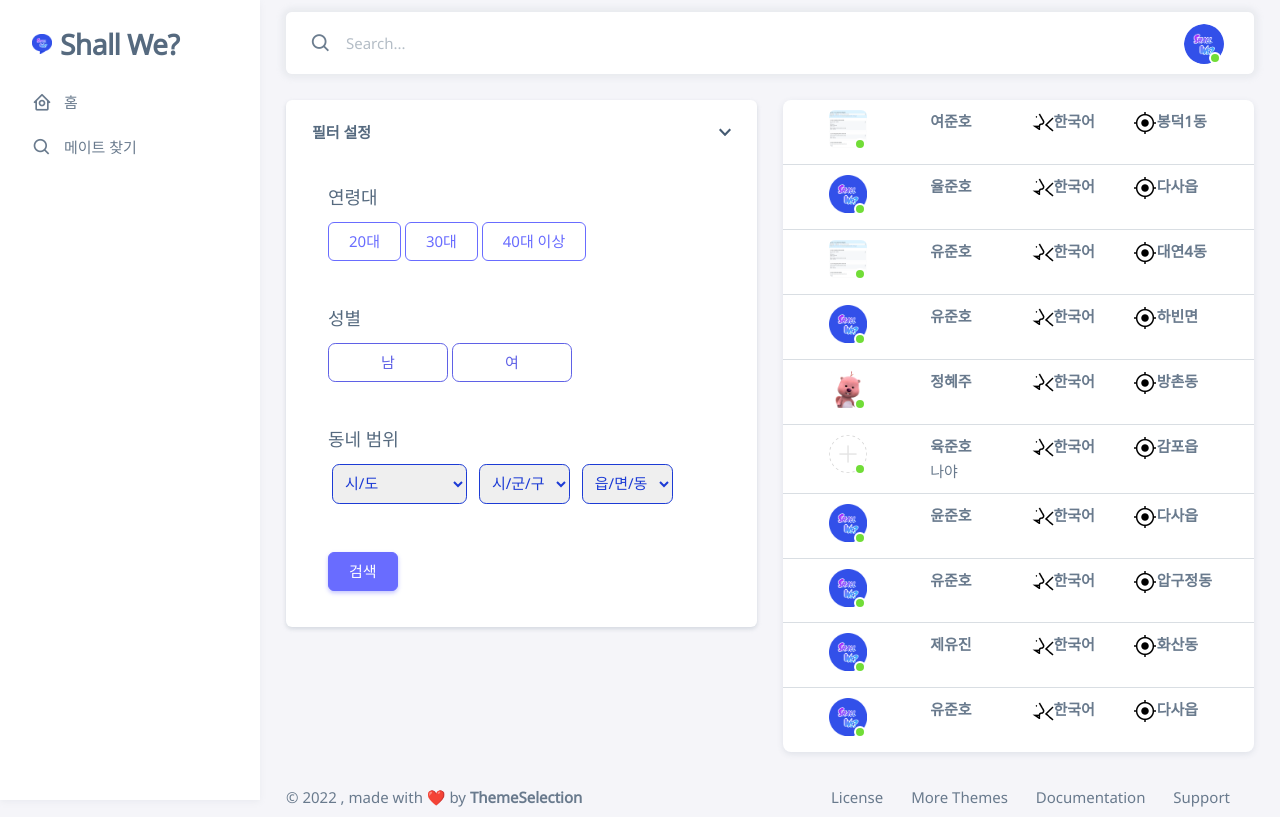
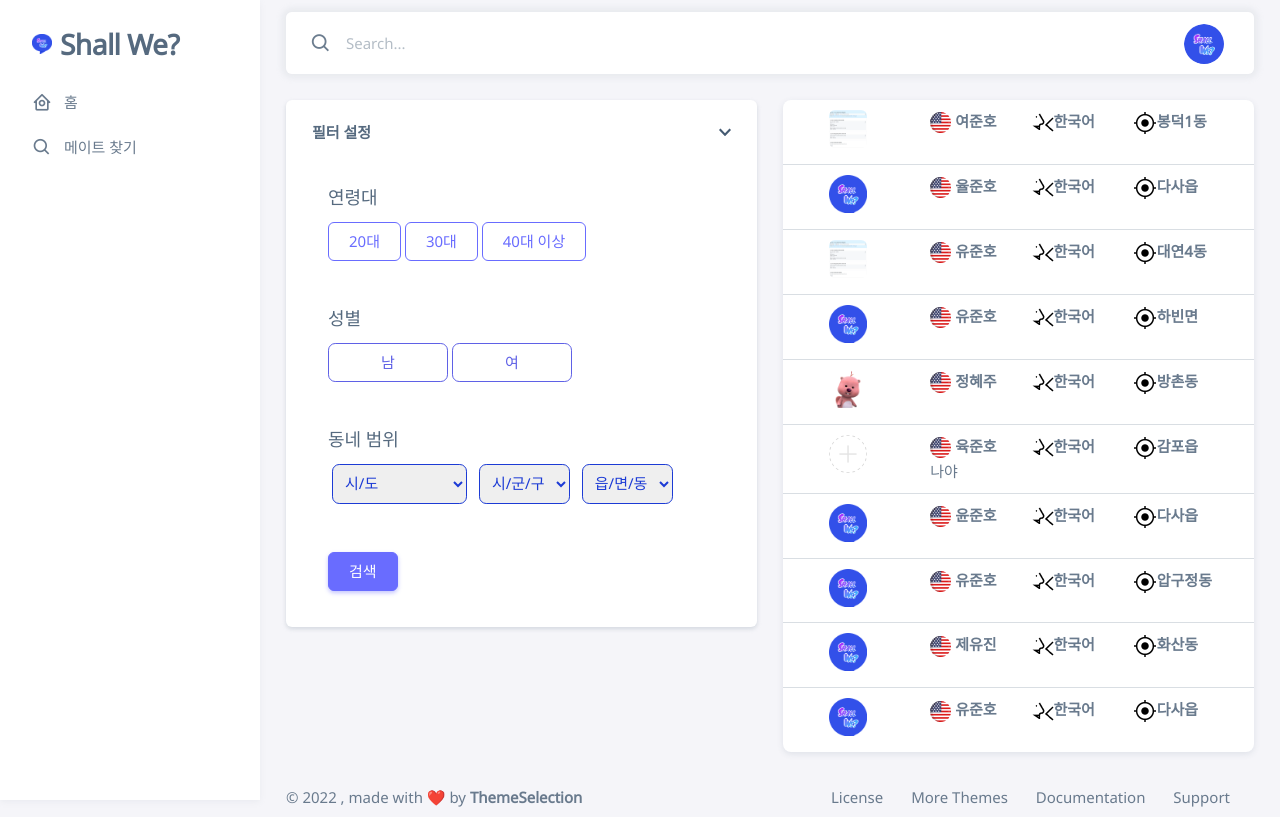
Before and after one commit to yoo0221/ShallWe, a Django app: page /search/ in a window 1280 px wide. Run offline with Django 4.2, Linux system fonts and the light colour scheme; a user stored in the database is signed in; data comes from the database, SQL or seed files in the repository; both versions use the stored data as it was after the commit; some libraries are stand-ins or nearby versions.

Commit message:
search.html 여기까지,,

```diff
--- a/MainApp/templates/base.html
+++ b/MainApp/templates/base.html
@@ -502,7 +502,7 @@
                     href="javascript:void(0);"
                     data-bs-toggle="dropdown"
                   >
-                    <div class="avatar avatar-online">
+                    <div class="avatar">
                       <img
                         src="{{ user.userprofile.get_photo_home_url }}"
                         alt
@@ -515,7 +515,7 @@
                       <a class="dropdown-item" href="#">
                         <div class="d-flex">
                           <div class="flex-shrink-0 me-3">
-                            <div class="avatar avatar-online">
+                            <div class="avatar">
                               <img
                                 src="{{ user.userprofile.get_photo_home_url }}"
                                 alt
--- a/MainApp/templates/index.html
+++ b/MainApp/templates/index.html
@@ -68,7 +68,7 @@
                   <div class="container">
                     <div class="row">
                       <div class="col-sm-3">
-                        <label for="photo_img" class="avatar avatar-online" tabindex="0">
+                        <label for="photo_img" class="avatar" tabindex="0">
                           <img
                             src="{{ user.userprofile.get_photo_url }}"
                             class="d-block rounded"
@@ -78,6 +78,7 @@
                       <div class="col-sm-9">
                         <div class="row">
                           <div class="col-4 col-sm-4">
+                            <img src="{% static 'assets/img/미국 1.png' %}" alt="">
                             <strong>{{user.name}}</strong>
                           </div>
                           <div class="col-4 col-sm-4">
@@ -102,7 +103,7 @@
                   <div class="container">
                     <div class="row">
                       <div class="col-sm-3">
-                        <label for="photo_img" class="avatar avatar-online" tabindex="0">
+                        <label for="photo_img" class="avatar" tabindex="0">
                           <img
                             src="{% static 'assets/img/ordinary_profile_photo.png' %}"
                             class="d-block rounded"
@@ -112,6 +113,7 @@
                       <div class="col-sm-9">
                         <div class="row">
                           <div class="col-4 col-sm-4">
+                            <img src="{% static 'assets/img/미국 1.png' %}" alt="">
                             <strong>{{user.name}}</strong>
                           </div>
                           <div class="col-4 col-sm-4">
--- a/MainApp/templates/search.html
+++ b/MainApp/templates/search.html
@@ -127,7 +127,7 @@
                   <div class="container">
                     <div class="row">
                       <div class="col-sm-3">
-                        <label for="photo_img" class="avatar avatar-online" tabindex="0">
+                        <label for="photo_img" class="avatar" tabindex="0">
                           <img
                             src="{{ user.userprofile.get_photo_url }}"
                             class="d-block rounded"
@@ -137,6 +137,7 @@
                       <div class="col-sm-9">
                         <div class="row">
                           <div class="col-4 col-sm-4">
+                            <img src="{% static 'assets/img/미국 1.png' %}" alt="">
                             <strong>{{user.name}}</strong>
                           </div>
                           <div class="col-4 col-sm-4">
@@ -161,7 +162,7 @@
                   <div class="container">
                     <div class="row">
                       <div class="col-sm-3">
-                        <label for="photo_img" class="avatar avatar-online" tabindex="0">
+                        <label for="photo_img" class="avatar" tabindex="0">
                           <img
                             src="{% static 'assets/img/ordinary_profile_photo.png' %}"
                             class="d-block rounded"
@@ -171,6 +172,7 @@
                       <div class="col-sm-9">
                         <div class="row">
                           <div class="col-4 col-sm-4">
+                            <img src="{% static 'assets/img/미국 1.png' %}" alt="">
                             <strong>{{user.name}}</strong>
                           </div>
                           <div class="col-4 col-sm-4">
--- a/MainApp/views.py
+++ b/MainApp/views.py
@@ -95,16 +95,31 @@ def setprofile(request):
                 final_form.save()
                 return redirect('setprofile')
 
-        photo = filled_form.cleaned_data['photo']
-        skill = filled_form.cleaned_data['skill']
-        introduction = filled_form.cleaned_data['introduction']
-        interesting_keyword = filled_form.cleaned_data['interesting_keyword']
-        like_place = filled_form.cleaned_data['like_place']
-        unlike_place = filled_form.cleaned_data['unlike_place']
 
         if filled_form.is_valid():
+            photo = filled_form.cleaned_data['photo']
+            skill = filled_form.cleaned_data['skill']
+            introduction = filled_form.cleaned_data['introduction']
+            interesting_keyword = filled_form.cleaned_data['interesting_keyword']
+            like_place = filled_form.cleaned_data['like_place']
+            unlike_place = filled_form.cleaned_data['unlike_place']
+
             user = User.objects.get(username=request.user)
             user_profile = UserProfile.objects.get(user=user)
+
+            if photo is None:
+                photo = user_profile.photo
+            if skill is None:
+                skill = user_profile.skill
+            if introduction is None:
+                introduction = user_profile.introduction
+            if interesting_keyword is None:
+                interesting_keyword = user_profile.interesting_keyword
+            if like_place is None:
+                like_place = user_profile.like_place
+            if unlike_place is None:
+                unlike_place = user_profile.unlike_place
+
             user_profile.delete()
             final_form = filled_form.save(commit=False)
             final_form.user = get_object_or_404(User, username=request.user)
```
Also changed, not shown: db.sqlite3, media/profile/commnad_line_save_git_e5z0KL3.png (added).
